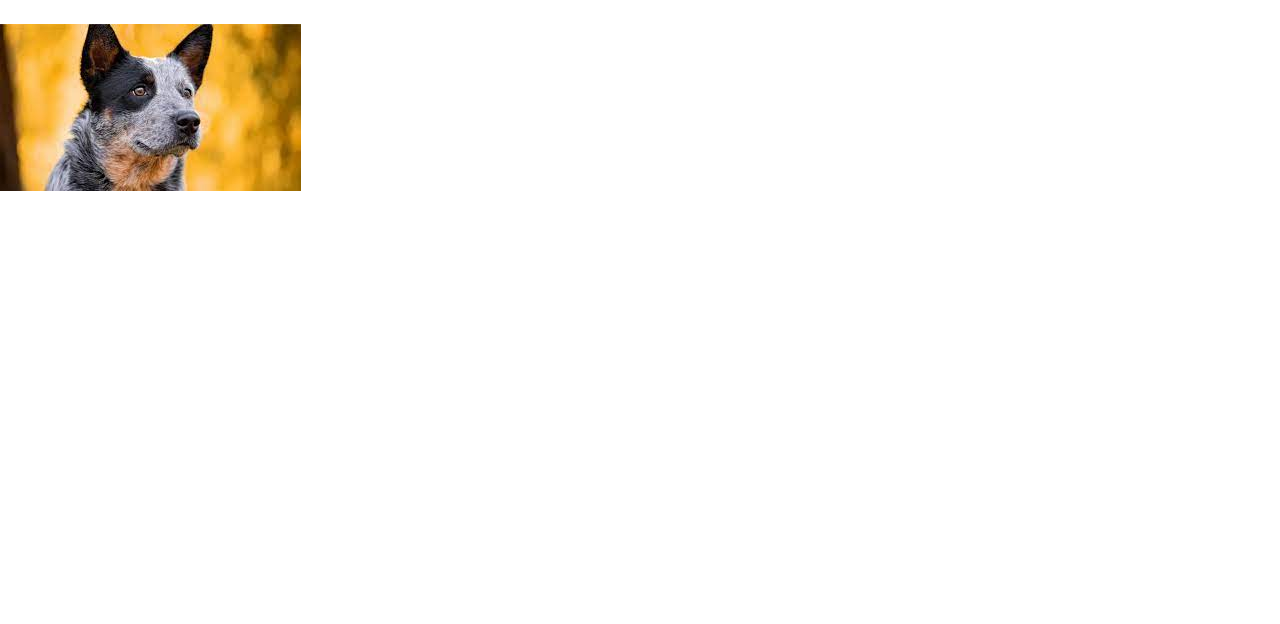
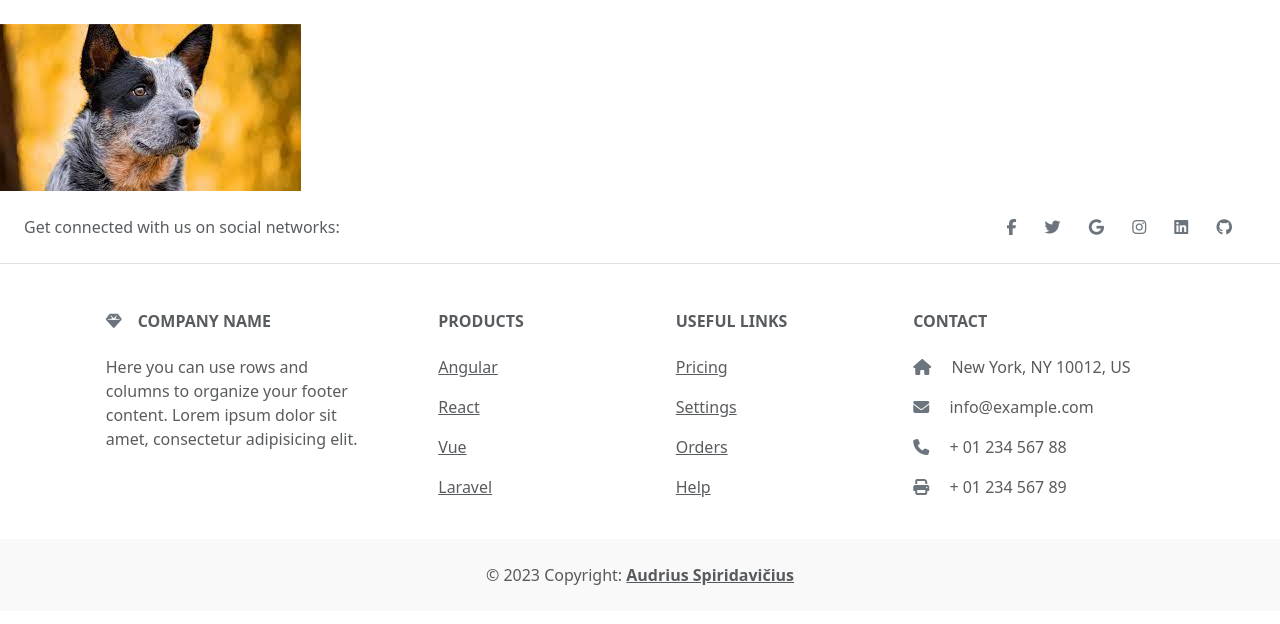
Before and after one commit to audriusspiridavicius/finalproject, a Django app: page /wow-shop/ in a window 1280 px wide. Shown: the part 73-697 px from the top of the page. Run offline with Django 4.2, Linux system fonts and the light colour scheme; some libraries are stand-ins or nearby versions.

Commit message:
dummy footer added for temporary

```diff
--- a/ecommerce/shop/static/css/main.css
+++ b/ecommerce/shop/static/css/main.css
@@ -1,4 +1,7 @@
 
+.link-secondary{
+    text-decoration: none;
+}
 img{
     max-width: 100%;
 }
--- a/ecommerce/shop/templates/structure.html
+++ b/ecommerce/shop/templates/structure.html
@@ -45,18 +45,144 @@
               </div>
             </header>
           </div>
+          <div class="flex flex-wrap">
+            {%block main%}
 
+            {%endblock main%}
+          </div>
+
+          <!-- Footer -->
+<footer class="text-center text-lg-start bg-white text-muted">
+  <!-- Section: Social media -->
+  <section class="d-flex justify-content-center justify-content-lg-between p-4 border-bottom">
+    <!-- Left -->
+    <div class="me-5 d-none d-lg-block">
+      <span>Get connected with us on social networks:</span>
+    </div>
+    <!-- Left -->
+
+    <!-- Right -->
+    <div>
+      <a href="" class="me-4 link-secondary">
+        <i class="fab fa-facebook-f"></i>
+      </a>
+      <a href="" class="me-4 link-secondary">
+        <i class="fab fa-twitter"></i>
+      </a>
+      <a href="" class="me-4 link-secondary">
+        <i class="fab fa-google"></i>
+      </a>
+      <a href="" class="me-4 link-secondary">
+        <i class="fab fa-instagram"></i>
+      </a>
+      <a href="" class="me-4 link-secondary">
+        <i class="fab fa-linkedin"></i>
+      </a>
+      <a href="" class="me-4 link-secondary">
+        <i class="fab fa-github"></i>
+      </a>
+    </div>
+    <!-- Right -->
+  </section>
+  <!-- Section: Social media -->
+
+  <!-- Section: Links  -->
+  <section class="">
+    <div class="container text-center text-md-start mt-5">
+      <!-- Grid row -->
+      <div class="row mt-3">
+        <!-- Grid column -->
+        <div class="col-md-3 col-lg-4 col-xl-3 mx-auto mb-4">
+          <!-- Content -->
+          <h6 class="text-uppercase fw-bold mb-4">
+            <i class="fas fa-gem me-3 text-secondary"></i>Company name
+          </h6>
+          <p>
+            Here you can use rows and columns to organize your footer content. Lorem ipsum
+            dolor sit amet, consectetur adipisicing elit.
+          </p>
+        </div>
+        <!-- Grid column -->
+
+        <!-- Grid column -->
+        <div class="col-md-2 col-lg-2 col-xl-2 mx-auto mb-4">
+          <!-- Links -->
+          <h6 class="text-uppercase fw-bold mb-4">
+            Products
+          </h6>
+          <p>
+            <a href="#!" class="text-reset">Angular</a>
+          </p>
+          <p>
+            <a href="#!" class="text-reset">React</a>
+          </p>
+          <p>
+            <a href="#!" class="text-reset">Vue</a>
+          </p>
+          <p>
+            <a href="#!" class="text-reset">Laravel</a>
+          </p>
+        </div>
+        <!-- Grid column -->
+
+        <!-- Grid column -->
+        <div class="col-md-3 col-lg-2 col-xl-2 mx-auto mb-4">
+          <!-- Links -->
+          <h6 class="text-uppercase fw-bold mb-4">
+            Useful links
+          </h6>
+          <p>
+            <a href="#!" class="text-reset">Pricing</a>
+          </p>
+          <p>
+            <a href="#!" class="text-reset">Settings</a>
+          </p>
+          <p>
+            <a href="#!" class="text-reset">Orders</a>
+          </p>
+          <p>
+            <a href="#!" class="text-reset">Help</a>
+          </p>
+        </div>
+        <!-- Grid column -->
+
+        <!-- Grid column -->
+        <div class="col-md-4 col-lg-3 col-xl-3 mx-auto mb-md-0 mb-4">
+          <!-- Links -->
+          <h6 class="text-uppercase fw-bold mb-4">Contact</h6>
+          <p><i class="fas fa-home me-3 text-secondary"></i> New York, NY 10012, US</p>
+          <p>
+            <i class="fas fa-envelope me-3 text-secondary"></i>
+            info@example.com
+          </p>
+          <p><i class="fas fa-phone me-3 text-secondary"></i> + 01 234 567 88</p>
+          <p><i class="fas fa-print me-3 text-secondary"></i> + 01 234 567 89</p>
+        </div>
+        <!-- Grid column -->
+      </div>
+      <!-- Grid row -->
+    </div>
+  </section>
+  <!-- Section: Links  -->
+
+  <!-- Copyright -->
+  <div class="text-center p-4" style="background-color: rgba(0, 0, 0, 0.025);">
+    © 2023 Copyright:
+    <a class="text-reset fw-bold" href="#">Audrius Spiridavičius</a>
+  </div>
+  <!-- Copyright -->
+</footer>
+<!-- Footer -->
+          <div id="footer" class="flex flex-wrap">
+
+
+          </div>
 
         <script src="https://unpkg.com/@popperjs/core@2"></script>
         <script src="https://cdn.jsdelivr.net/npm/bootstrap@5.3.2/dist/js/bootstrap.bundle.min.js"
         integrity="sha384-C6RzsynM9kWDrMNeT87bh95OGNyZPhcTNXj1NW7RuBCsyN/o0jlpcV8Qyq46cDfL"
         crossorigin="anonymous"></script>
         <script src="https://unpkg.com/htmx.org@1.9.6" integrity="sha384-FhXw7b6AlE/jyjlZH5iHa/tTe9EpJ1Y55RjcgPbjeWMskSxZt1v9qkxLJWNJaGni" crossorigin="anonymous"></script>
-    </body>
+        <script src="https://kit.fontawesome.com/887987243b.js" crossorigin="anonymous"></script>
+      </body>
 </html>
-
-<div class="flex flex-wrap">
-  {%block main%}
-
-  {%endblock main%}
-</div>
```
